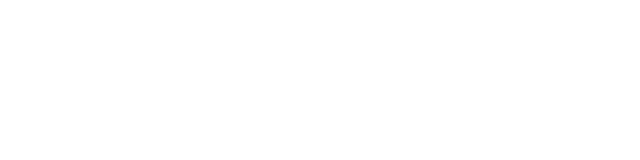
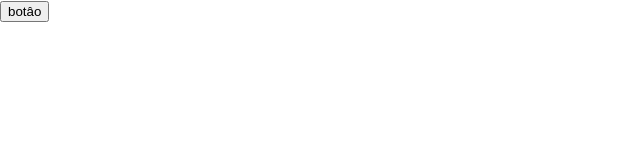
Before and after one commit to ph23013/alura-typeScript, a React (Create React App) app: page / in a window 1280 px wide. Shown: the top 160 px of the page, without its empty margins (0-640 px from the left). Built offline with nearby package versions, Linux system fonts and the light colour scheme; the HTML template or start-up script is replaced by a standard one.

Commit message:
testado um componente inicial

```diff
--- a/src/App.tsx
+++ b/src/App.tsx
@@ -1,9 +1,10 @@
 import React from 'react';
+import Botao from './componentes/botao';
 
 function App() {
   return (
     <div className="App">
-
+      <Botao />
     </div>
   );
 }
--- /dev/null
+++ b/src/componentes/botao/index.tsx
@@ -0,0 +1,13 @@
+import React from "react";
+
+class Botao extends React.Component{
+    render() {
+        return (
+            <button>
+                botâo
+            </button>
+        )
+    }
+}
+
+export default Botao;
```
